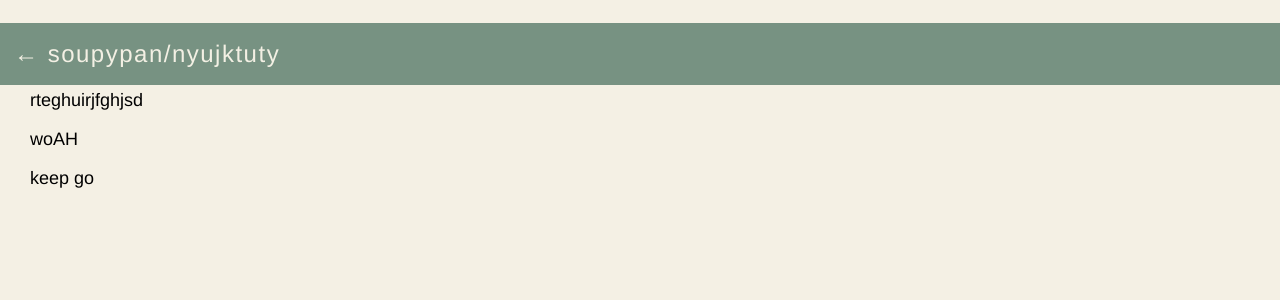
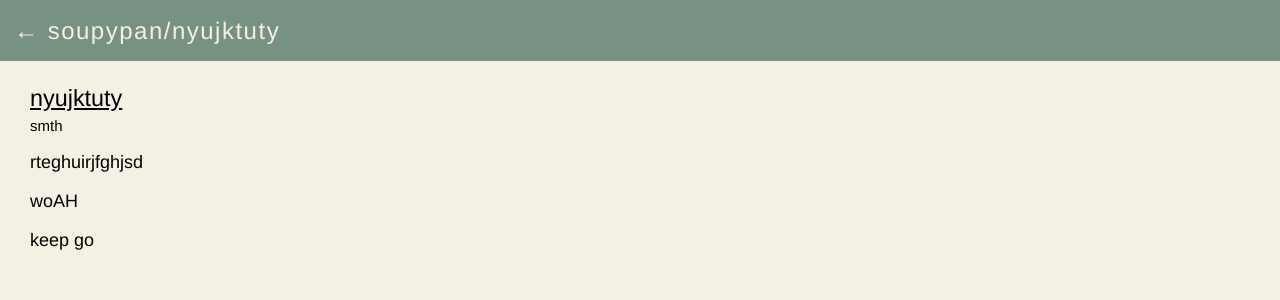
Before and after one commit to soupypan/soupypan.github.io, a Jekyll site: the page built from _projects/tEST.md, in a window 1280 px wide. Shown: the top 300 px of the page. Built offline with Jekyll 4.4.1, drawn with Linux system fonts in a browser that asks for light colours.

Commit message:
Update main.css

```diff
--- a/css/main.css
+++ b/css/main.css
@@ -108,9 +108,6 @@
 /* nav bars for sub pages*/
 
 .header {
-  position: fixed;
-  width: 100vw;
-  z-index: 100;
   padding: .5px;
   text-align: left;
   background: #779282;
@@ -134,8 +131,6 @@
 }
 
 .subheader{
-    position: fixed;
-    z-index: 100;
     text-align: left;
     margin: 10px;
     font-family: 'Helvetica', 'Arial';
```
